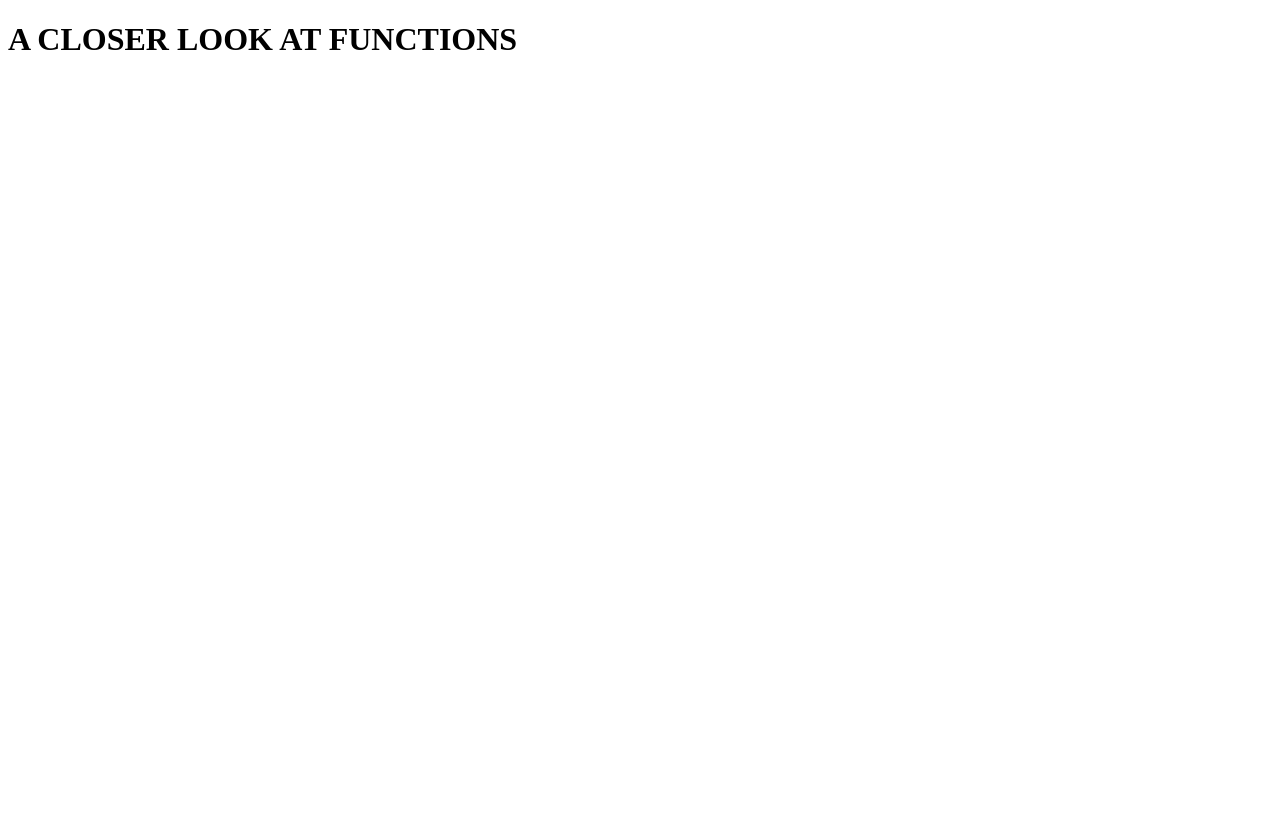
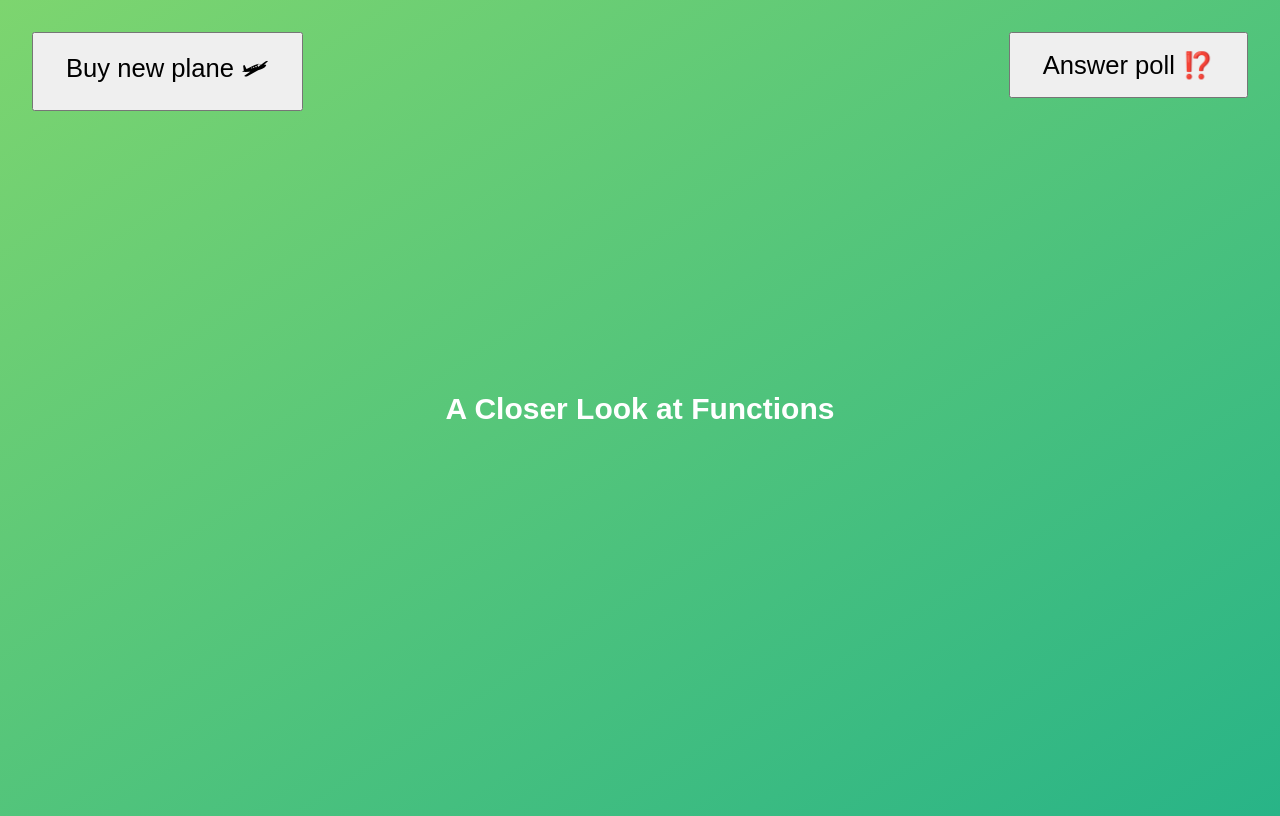
Before and after one commit to Lansa-18/Udemy-JS, a plain HTML site: page 06-Modal/A CLOSER LOOK AT FUNCTIONS/index.html in a window 1280 px wide. Drawn offline with Linux system fonts and the light colour scheme.

Commit message:
progress

```diff
--- a/06-Modal/A CLOSER LOOK AT FUNCTIONS/index.html
+++ b/06-Modal/A CLOSER LOOK AT FUNCTIONS/index.html
@@ -4,10 +4,42 @@
     <meta charset="UTF-8">
     <meta http-equiv="X-UA-Compatible" content="IE=edge">
     <meta name="viewport" content="width=device-width, initial-scale=1.0">
-    <title>A CLOSER LOOK AT FUNCTIONS</title>
-</head>
-<body>
-    <h1>A CLOSER LOOK AT FUNCTIONS</h1>
-    <script src="./lancer.js"></script>
+    <style>
+        body {
+          height: 100vh;
+          display: flex;
+          align-items: center;
+          background: linear-gradient(to top left, #28b487, #7dd56f);
+        }
+        h1 {
+          font-family: sans-serif;
+          font-size: 30px;
+          line-height: 1.3;
+          width: 100%;
+          padding: 30px;
+          text-align: center;
+          color: white;
+        }
+        .buy,
+        .poll {
+          font-size: 1.6rem;
+          padding: 1rem 2rem;
+          position: absolute;
+          top: 2rem;
+        }
+        .buy {
+          left: 2rem;
+        }
+        .poll {
+          right: 2rem;
+        }
+      </style>
+    </head>
+    <body>
+      <h1>A Closer Look at Functions</h1>
+      <button class="buy">Buy new plane 🛩</button>
+      <button class="poll">Answer poll ⁉️</button>
+      <script src="lancer.js"></script>
+    </body>
 </body>
 </html>
--- a/06-Modal/A CLOSER LOOK AT FUNCTIONS/lancer.js
+++ b/06-Modal/A CLOSER LOOK AT FUNCTIONS/lancer.js
@@ -162,3 +162,6 @@ bookLX('567', 'Jonas Schmedtmann')
 
 const bookEW23 = book.bind(eurowings, 23)
 bookEW23('lansa')
+
+
+// with Event Listeners.
```
